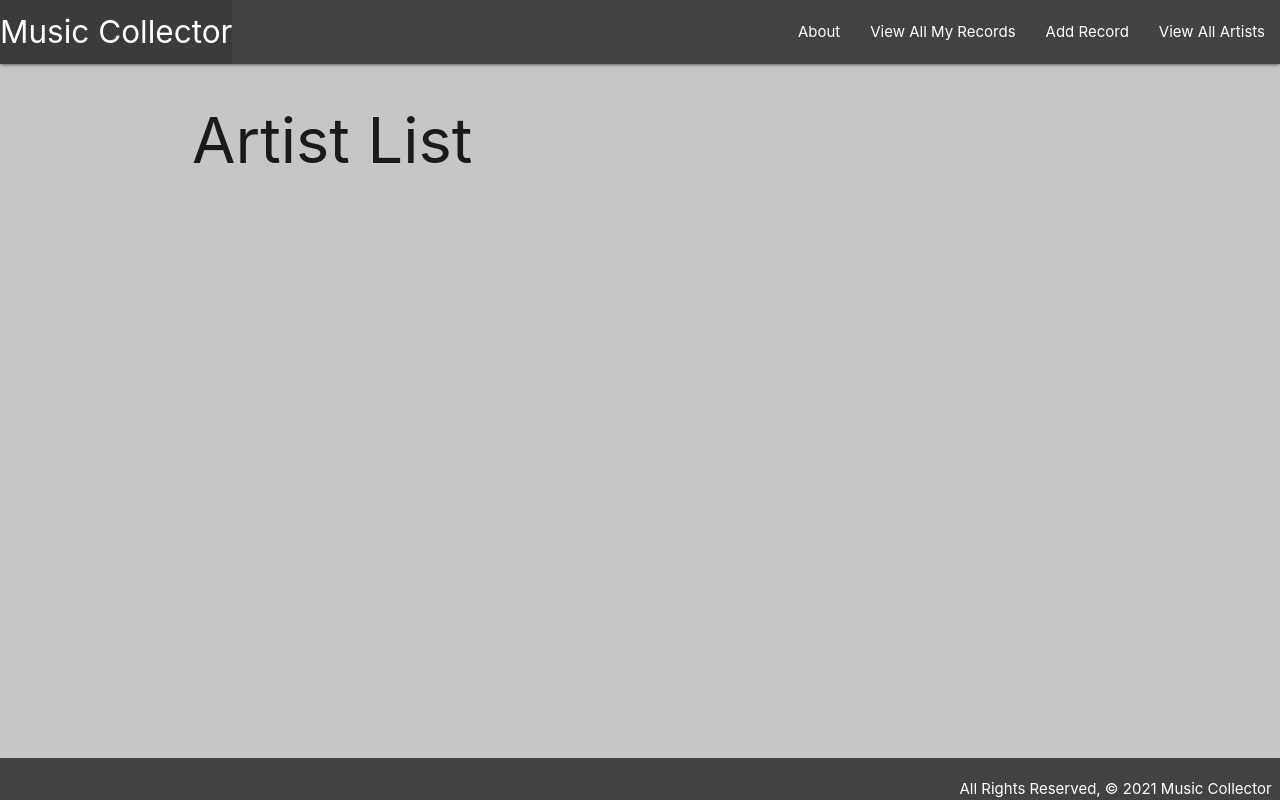
After one commit to benjaminglasser/vinyl_Collector, a Django app: page /artists/ in a window 1280 px wide. The commit adds this page. Run offline with Django 3.2, Linux system fonts and the light colour scheme; data that the repository does not hold is empty.

Commit message:
adds artist index page

```diff
--- a/main_app/templates/base.html
+++ b/main_app/templates/base.html
@@ -22,6 +22,7 @@
             <li><a href="{% url 'about' %}">About</a></li>
             <li><a href="{% url 'index' %}">View All My Records</a></li>
             <li><a href="{% url 'records_create' %}">Add Record</a></li>
+            <li><a href="{% url 'artist_index' %}">View All Artists</a></li>
           </ul>
         </div>
       </nav>
--- /dev/null
+++ b/main_app/templates/main_app/artist_list.html
@@ -0,0 +1,17 @@
+{% extends 'base.html' %}
+{% block content %}
+
+<h1>Artist List</h1>
+
+{% for artist in artist_list %}
+  <a href="{% url 'artist_detail' artist.id %}">
+    <div class="card">
+        <div class="card-content">
+            <span class="card-title">{{ artist.name }}</span>
+            <p>Members: {{ artist.member }}</p>
+        </div>
+    </div>
+  </a>
+{% endfor %}
+
+{% endblock %}
--- a/main_app/urls.py
+++ b/main_app/urls.py
@@ -15,4 +15,5 @@ urlpatterns = [
          views.add_artist, name='add_artist'),
     path('records/<int:record_id>/assoc_artist/<int:artist_id>',
          views.assoc_artist, name="assoc_artist"),
+    path('artists/', views.ArtistList.as_view(), name="artist_index")
 ]
--- a/main_app/views.py
+++ b/main_app/views.py
@@ -1,6 +1,7 @@
 from django.shortcuts import render, redirect
 from .models import Record, Artist
 from django.views.generic.edit import CreateView, UpdateView, DeleteView
+from django.views.generic import ListView, DetailView
 from .forms import ArtistForm
 
 
@@ -59,6 +60,8 @@ class RecordDelete(DeleteView):
     model = Record
     success_url = '/records/'
 
+# Artist Views
+
 
 def add_artist(request, record_id):
     form = ArtistForm(request.POST)
@@ -72,3 +75,7 @@ def add_artist(request, record_id):
 def assoc_artist(request, record_id, artist_id):
     Record.objects.get(id=record_id).artists.add(artist_id)
     return redirect('detail', record_id=record_id)
+
+
+class ArtistList(ListView):
+    model = Artist
```
